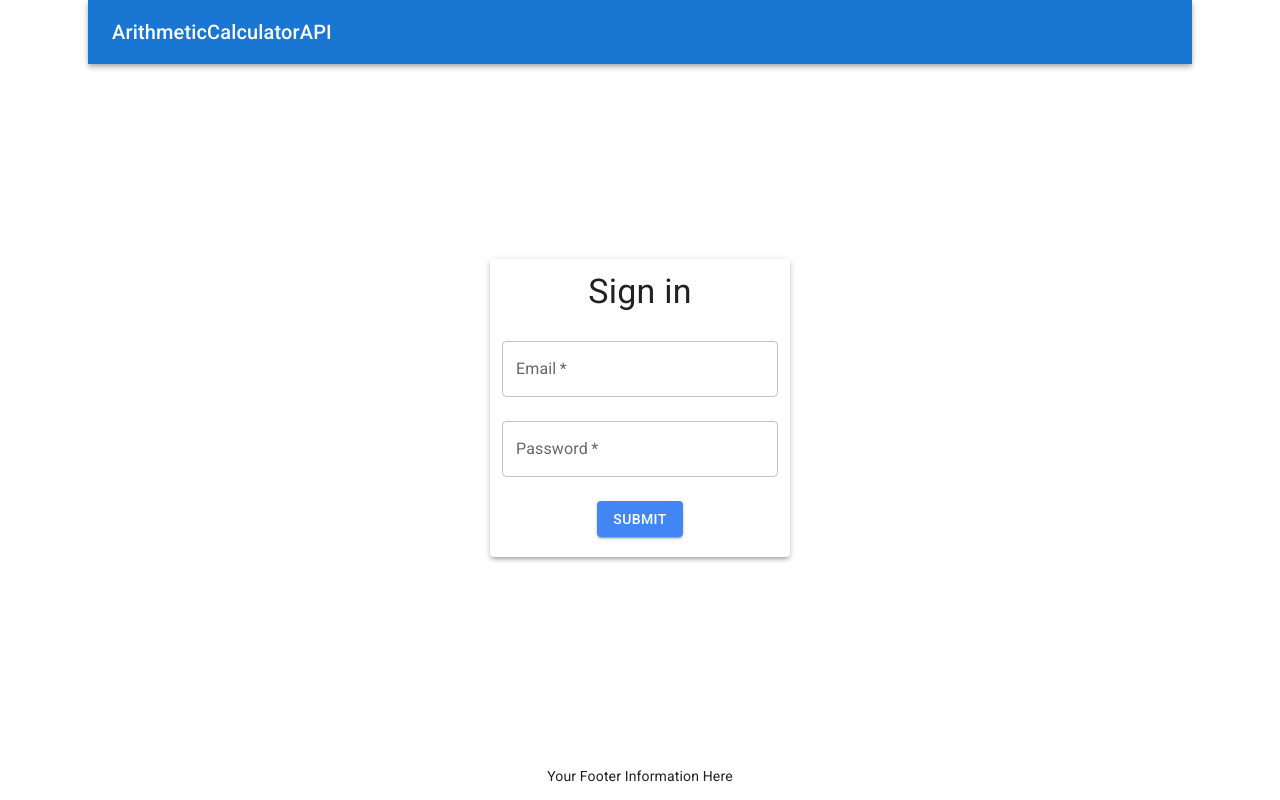
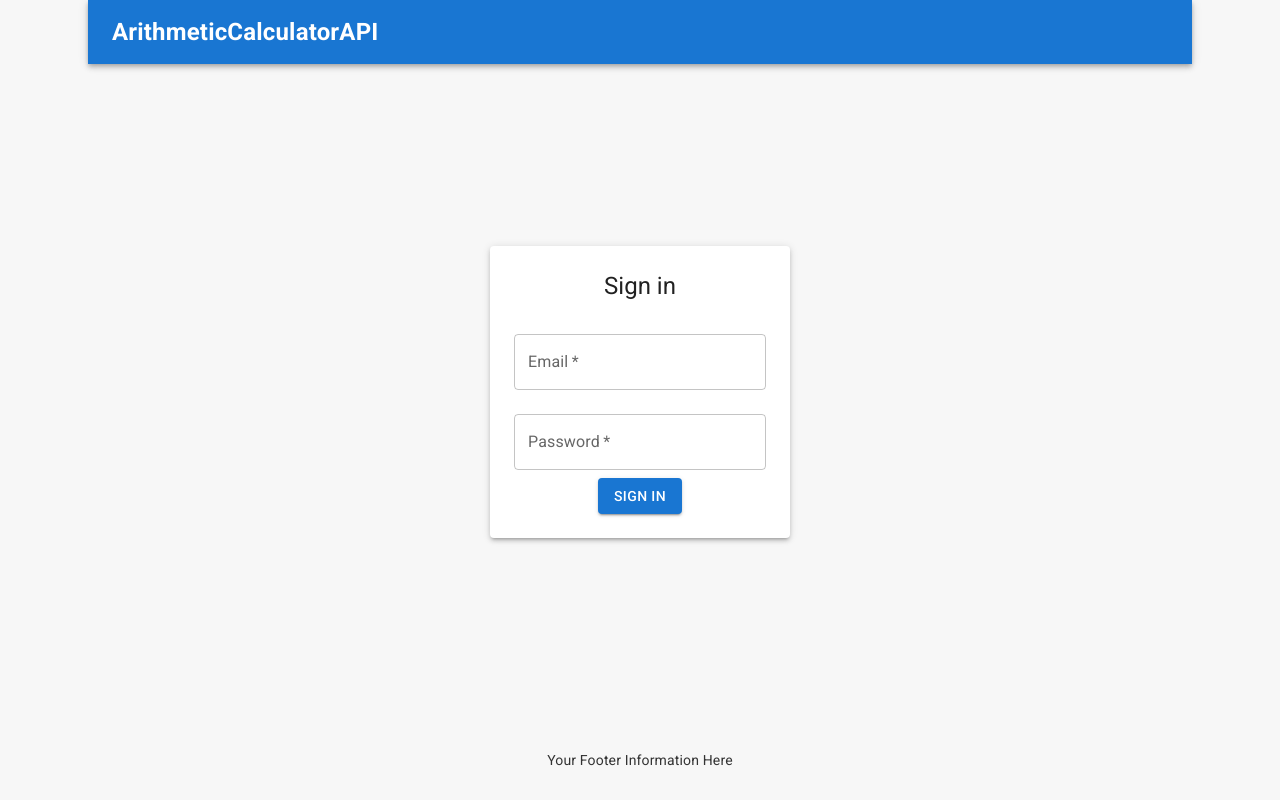
Before and after one commit to felipearmat/clojure-react-app, a React (Create React App) app in the folder frontend/: page / in a window 1280 px wide. Built offline with nearby package versions, Linux system fonts and the light colour scheme; no server answers.

Commit message:
More Frontend improvements

```diff
--- a/frontend/src/App.js
+++ b/frontend/src/App.js
@@ -1,15 +1,16 @@
 import { useState, useEffect } from "react";
-import { Outlet, useNavigate } from "react-router-dom";
+import { Outlet } from "react-router-dom";
+import { styled } from "@mui/system";
+import AppLayout from "./layouts/AppLayout";
 import GlobalCss from "./components/GlobalCss";
 import LoginForm from "./components/LoginForm";
 import Header from "./components/Header";
 import Footer from "./components/Footer";
-import { styled } from "@mui/system";
-import AppLayout from "./layouts/AppLayout";
-import { Container, CircularProgress } from "@mui/material";
+import Loading from "./components/Loading";
+import { Container } from "@mui/material";
 import axios from "axios";
 
-const StyledContainer = styled(Container)(({ _theme }) => ({
+const StyledContainer = styled(Container)(() => ({
   display: "block",
   height: "100vh",
 }));
@@ -17,37 +18,36 @@ const StyledContainer = styled(Container)(({ _theme }) => ({
 function App() {
   const [authenticated, setAuthenticated] = useState(false);
   const [loading, setLoading] = useState(true);
-  const navigate = useNavigate(); // Get the navigation function
 
   const handleLogout = () => {
     setAuthenticated(false);
   };
 
-  const loader = function () {
-    return loading ? (
-      <CircularProgress />
-    ) : authenticated ? (
+  const loader = authenticated ? (
+    <Loading isLoading={loading}>
       <Outlet />
-    ) : (
-      <LoginForm setAuthenticated={setAuthenticated} />
-    );
-  };
+    </Loading>
+  ) : (
+    <LoginForm setAuthenticated={setAuthenticated} />
+  );
 
   useEffect(() => {
-    axios
-      .get("http://localhost/api/logged")
-      .then((response) => {
+    const checkAuthentication = async () => {
+      try {
+        const response = await axios.get("http://localhost/api/logged");
         const data = response.data;
         if (data.authenticated === true) {
           setAuthenticated(true);
         }
         setLoading(false);
-      })
-      .catch((error) => {
+      } catch (error) {
         console.error("Error checking authentication:", error);
         setLoading(false);
-      });
-  }, [navigate]); // Pass navigate as a dependency
+      }
+    };
+
+    checkAuthentication();
+  }, []);
 
   return (
     <StyledContainer>
@@ -56,7 +56,7 @@ function App() {
         header={
           <Header isLoggedIn={authenticated} logoutHandler={handleLogout} />
         }
-        content={loader()}
+        content={loader}
         footer={<Footer />}
       />
     </StyledContainer>
--- a/frontend/src/components/DataTable.js
+++ b/frontend/src/components/DataTable.js
@@ -1,18 +1,17 @@
-import { useState } from "react";
+import React, { useState } from "react";
 import PropTypes from "prop-types";
 import { styled } from "@mui/material/styles";
+import { tableCellClasses } from "@mui/material/TableCell";
 import {
   Table,
   TableBody,
-  Container,
   TableCell,
   TableContainer,
   TableHead,
+  TablePagination,
   TableRow,
   Typography,
-  TablePagination,
 } from "@mui/material";
-import { tableCellClasses } from "@mui/material/TableCell";
 
 const StyledTableCell = styled(TableCell)(({ theme }) => ({
   [`&.${tableCellClasses.head}`]: {
@@ -68,13 +67,14 @@ function DataTableBody({ rows, headers }) {
 }
 
 DataTable.propTypes = {
+  title: PropTypes.string,
   rows: PropTypes.array.isRequired,
   columns: PropTypes.array,
   pagination: PropTypes.bool,
   minWidth: PropTypes.number,
 };
 
-function DataTable({ title, rows, columns, pagination, minWidth }) {
+function DataTable({ title, rows, columns, pagination, minWidth = 400 }) {
   const [page, setPage] = useState(0);
   const [rowsPerPage, setRowsPerPage] = useState(10);
 
@@ -119,16 +119,16 @@ function DataTable({ title, rows, columns, pagination, minWidth }) {
   };
 
   return (
-    <Container sx={{ width: "100%", overflow: "hidden" }}>
+    <TableContainer sx={{ width: "100%", overflow: "hidden" }}>
+      {title && (
         <Typography variant="h4" gutterBottom>
-        {title || "My DataTable"}
+          {title}
         </Typography>
-      <TableContainer component={Container}>
+      )}
       <Table sx={{ minWidth }} aria-label="customized table">
         <DataTableHeader headers={headers} />
         <DataTableBody rows={rows} headers={headers} />
       </Table>
-      </TableContainer>
       {pagination && (
         <TablePagination
           rowsPerPageOptions={[10, 25, 50, 100]}
@@ -140,7 +140,7 @@ function DataTable({ title, rows, columns, pagination, minWidth }) {
           onRowsPerPageChange={handleChangeRowsPerPage}
         />
       )}
-    </Container>
+    </TableContainer>
   );
 }
 
--- a/frontend/src/components/Footer.js
+++ b/frontend/src/components/Footer.js
@@ -1,16 +1,27 @@
-import { Typography } from "@mui/material";
+import { Typography, Container } from "@mui/material";
 import { styled } from "@mui/system";
 
+const StyledFooter = styled(Container)(({ theme }) => ({
+  backgroundColor: theme?.palette?.primary?.main,
+  color: theme?.palette?.primary?.contrastText,
+  padding: "1rem",
+  display: "flex",
+  justifyContent: "center",
+  alignItems: "center",
+  minHeight: "3rem", // Specify the desired height
+}));
+
 const StyledTypography = styled(Typography)(({ theme }) => ({
-  padding: 0,
-  marginTop: "auto",
+  margin: 0,
 }));
 
 function Footer() {
   return (
-    <StyledTypography variant="body2">
-      Your Footer Information Here
-    </StyledTypography>
+    <StyledFooter>
+      <StyledTypography variant="body2">
+        Your Footer Information Here
+      </StyledTypography>
+    </StyledFooter>
   );
 }
 
--- a/frontend/src/components/GlobalCss.js
+++ b/frontend/src/components/GlobalCss.js
@@ -9,16 +9,19 @@ function GlobalCss() {
         styles={css`
           body {
             margin: 0;
-            font-family: -apple-system, BlinkMacSystemFont, 'Segoe UI', 'Roboto', 'Oxygen',
-              'Ubuntu', 'Cantarell', 'Fira Sans', 'Droid Sans', 'Helvetica Neue',
-              sans-serif;
+            font-family: -apple-system, BlinkMacSystemFont, "Segoe UI", "Roboto",
+              "Oxygen", "Ubuntu", "Cantarell", "Fira Sans", "Droid Sans",
+              "Helvetica Neue", sans-serif;
             -webkit-font-smoothing: antialiased;
             -moz-osx-font-smoothing: grayscale;
+            background-color: #f7f7f7; /* Change to your desired background color */
+            color: #333; /* Change to your desired text color */
           }
           code {
-            font-family: source-code-pro, Menlo, Monaco, Consolas, 'Courier New', monospace;
-          }}
-          `}
+            font-family: source-code-pro, Menlo, Monaco, Consolas, "Courier New",
+              monospace;
+          }
+        `}
       />
     </>
   );
--- a/frontend/src/components/Header.js
+++ b/frontend/src/components/Header.js
@@ -10,11 +10,19 @@ const StyledAppBar = styled(AppBar)(({ theme }) => ({
 const StyledToolbar = styled(Toolbar)({
   display: "flex",
   justifyContent: "space-between",
+  alignItems: "center",
+  padding: "0.5rem 1rem",
 });
 
-const StyledLogoutButton = styled(IconButton)({
+const StyledTypography = styled(Typography)(({ theme }) => ({
   color: "white",
-});
+  fontWeight: "bold",
+  fontSize: "1.5rem",
+}));
+
+const StyledLogoutButton = styled(IconButton)(({ theme }) => ({
+  color: "white",
+}));
 
 function Header({ isLoggedIn, logoutHandler }) {
   const handleLogout = async () => {
@@ -33,7 +41,9 @@ function Header({ isLoggedIn, logoutHandler }) {
   return (
     <StyledAppBar position="static">
       <StyledToolbar>
-        <Typography variant="h6">ArithmeticCalculatorAPI</Typography>
+        <StyledTypography variant="h6">
+          ArithmeticCalculatorAPI
+        </StyledTypography>
         {isLoggedIn && (
           <StyledLogoutButton onClick={handleLogout}>
             <ExitToApp />
--- /dev/null
+++ b/frontend/src/components/Loading.js
@@ -0,0 +1,7 @@
+import { CircularProgress } from "@mui/material";
+
+function Loading({ children, isLoading }) {
+  return isLoading ? <CircularProgress /> : <>{children}</>;
+}
+
+export default Loading;
--- a/frontend/src/components/LoginForm.js
+++ b/frontend/src/components/LoginForm.js
@@ -4,22 +4,21 @@ import { Button, TextField, Typography, Paper, Box } from "@mui/material";
 import { styled } from "@mui/system";
 
 const StyledPaper = styled(Paper)(({ theme }) => ({
-  padding: theme.spacing(1.5),
+  padding: theme.spacing(3),
   display: "flex",
   flexDirection: "column",
   alignItems: "center",
-  gap: theme.spacing(1.5),
+  gap: theme.spacing(2),
   maxWidth: "300px",
   margin: "0 auto",
 }));
 
-const StyledButton = styled(Button)(() => ({
-  backgroundColor: "#4285F4",
+const StyledButton = styled(Button)(({ theme }) => ({
+  backgroundColor: theme?.palette?.primary?.main,
   color: "#fff",
   "&:hover": {
-    backgroundColor: "#3579D8",
+    backgroundColor: theme?.palette?.primary?.dark,
   },
-  margin: "1rem 0 0.5rem 0",
 }));
 
 const LoginForm = ({ setAuthenticated }) => {
@@ -56,7 +55,7 @@ const LoginForm = ({ setAuthenticated }) => {
 
   return (
     <StyledPaper elevation={3}>
-      <Typography variant="h4">Sign in</Typography>
+      <Typography variant="h5">Sign in</Typography>
       <form onSubmit={handleSubmit}>
         <TextField
           label="Email"
@@ -83,7 +82,7 @@ const LoginForm = ({ setAuthenticated }) => {
           </Box>
         )}
         <StyledButton type="submit" variant="contained">
-          Submit
+          Sign In
         </StyledButton>
       </form>
     </StyledPaper>
--- a/frontend/src/components/OperationForm.js
+++ b/frontend/src/components/OperationForm.js
@@ -34,7 +34,6 @@ function OperationForm() {
 
       console.log("Operation created:", response.data);
 
-      // Clear form fields after successful submission
       setOperationType("");
       setCost("");
     } catch (error) {
--- a/frontend/src/views/Records.js
+++ b/frontend/src/views/Records.js
@@ -1,4 +1,4 @@
-import { useState, useEffect } from "react";
+import React, { useState, useEffect } from "react";
 import axios from "axios";
 import { Container, Typography } from "@mui/material";
 import DataTable from "../components/DataTable";
@@ -8,9 +8,8 @@ const RecordList = () => {
   const [totalBalance, setTotalBalance] = useState(0);
 
   useEffect(() => {
-    // Make an HTTP request to get the user's records
     axios
-      .get("http://localhost/api/records")
+      .get("http://localhost/api/v1/records")
       .then((response) => {
         const data = response.data;
         if (Array.isArray(data)) {
@@ -28,7 +27,7 @@ const RecordList = () => {
     setTotalBalance(total);
   };
 
-  const columns = [
+  const headers = [
     {
       id: "id",
       label: "ID",
@@ -49,15 +48,23 @@ const RecordList = () => {
 
   return (
     <Container>
+      {records.length > 0 ? (
+        <>
           <DataTable
-        title="Banana"
+            title="Records"
             rows={records}
-        columns={columns}
+            columns={headers}
             pagination={true}
           />
           <Typography variant="h6" gutterBottom>
             Total Balance: {totalBalance}
           </Typography>
+        </>
+      ) : (
+        <Typography variant="h6" gutterBottom>
+          No records available.
+        </Typography>
+      )}
     </Container>
   );
 };
```
Lines whose indentation alone changed are shown as unchanged.
